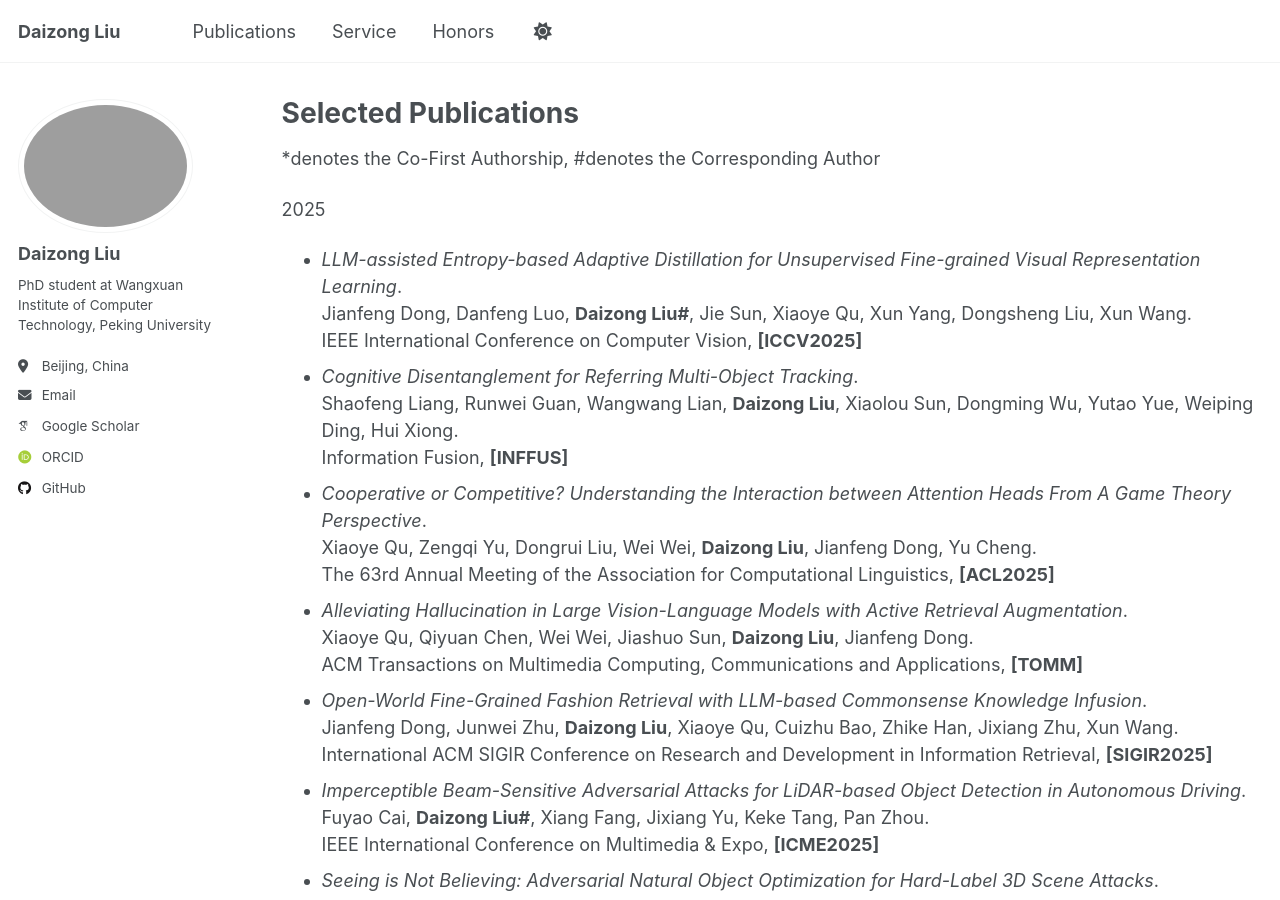
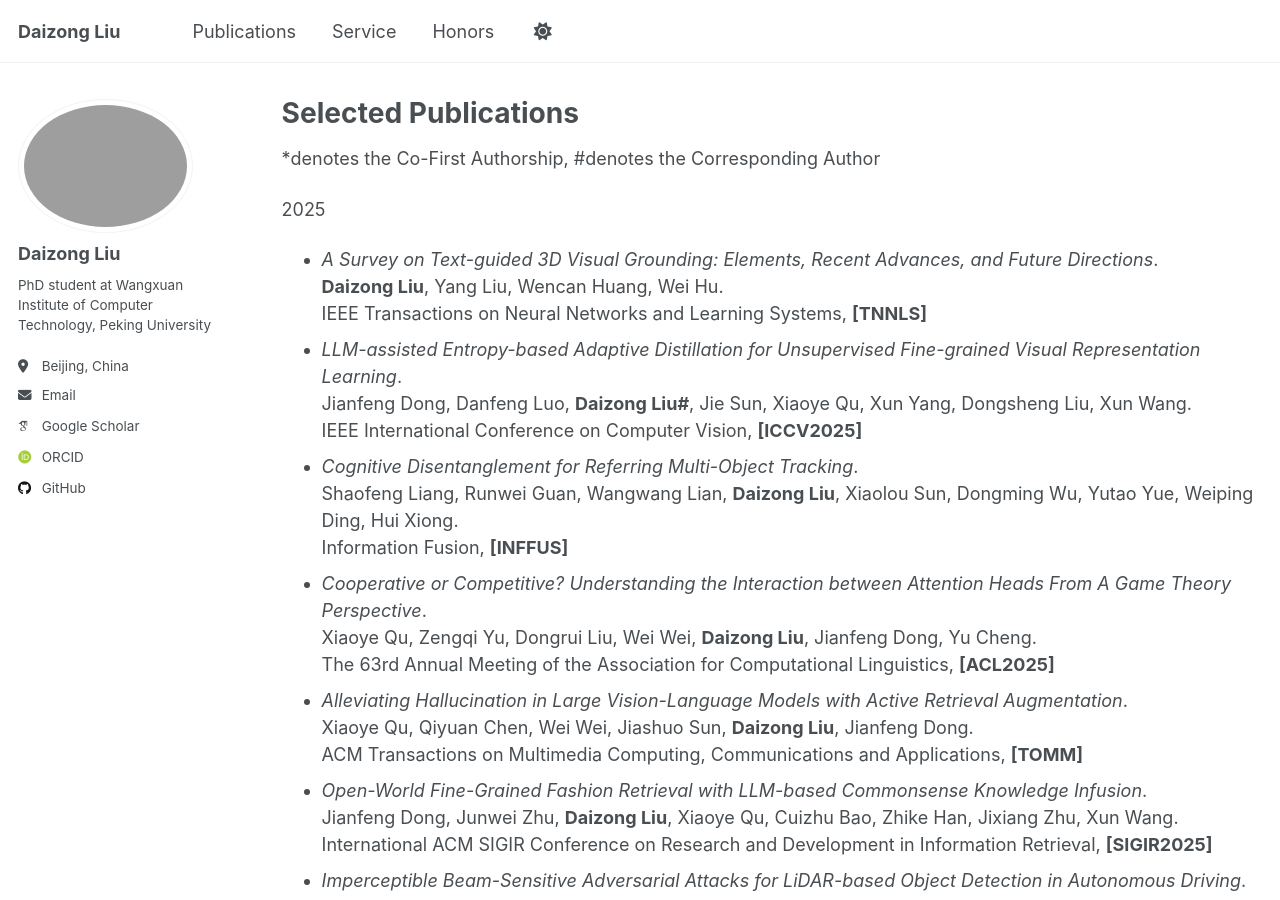
Before and after one commit to liudaizong/liudaizong.github.io, a Jekyll site: the page built from _pages/publications.md, in a window 1280 px wide and 900 px high. Built offline with Jekyll 4.4.1, drawn with Linux system fonts in a browser that asks for light colours; some web fonts are replaced.

Commit message:
Update publications.md

```diff
--- a/_pages/publications.md
+++ b/_pages/publications.md
@@ -7,6 +7,7 @@ author_profile: true
 *denotes the Co-First Authorship, #denotes the Corresponding Author
 
 2025
+* *A Survey on Text-guided 3D Visual Grounding: Elements, Recent Advances, and Future Directions*.<br/> **Daizong Liu**, Yang Liu, Wencan Huang, Wei Hu.<br/> IEEE Transactions on Neural Networks and Learning Systems, **[TNNLS]**
 * *LLM-assisted Entropy-based Adaptive Distillation for Unsupervised Fine-grained Visual Representation Learning*.<br/> Jianfeng Dong, Danfeng Luo, **Daizong Liu#**, Jie Sun, Xiaoye Qu, Xun Yang, Dongsheng Liu, Xun Wang.<br/> IEEE International Conference on Computer Vision, **[ICCV2025]**
 * *Cognitive Disentanglement for Referring Multi-Object Tracking*.<br/> Shaofeng Liang, Runwei Guan, Wangwang Lian, **Daizong Liu**, Xiaolou Sun, Dongming Wu, Yutao Yue, Weiping Ding, Hui Xiong.<br/> Information Fusion, **[INFFUS]**
 * *Cooperative or Competitive? Understanding the Interaction between Attention Heads From A Game Theory Perspective*.<br/> Xiaoye Qu, Zengqi Yu, Dongrui Liu, Wei Wei, **Daizong Liu**, Jianfeng Dong, Yu Cheng.<br/> The 63rd Annual Meeting of the Association for Computational Linguistics, **[ACL2025]**
```
